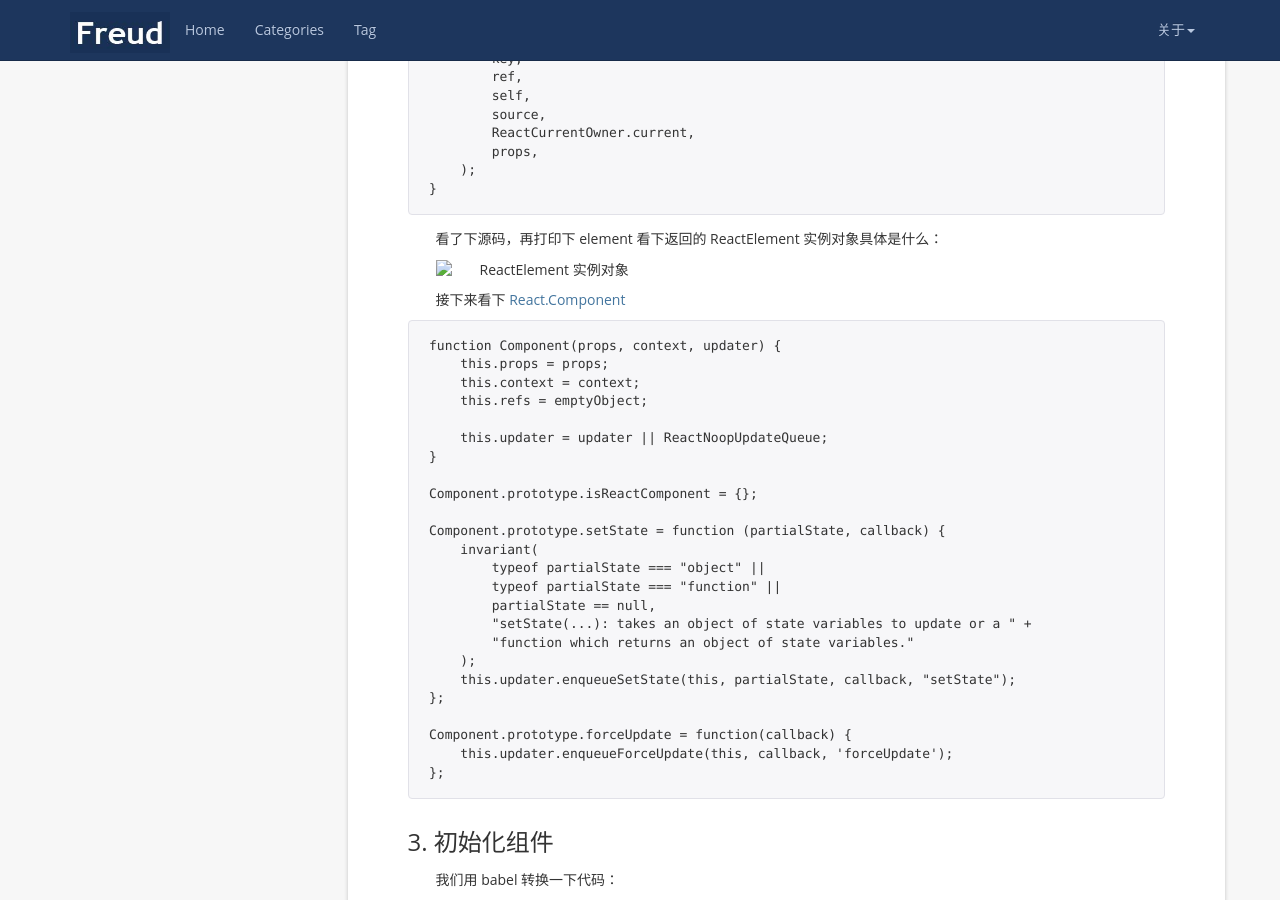
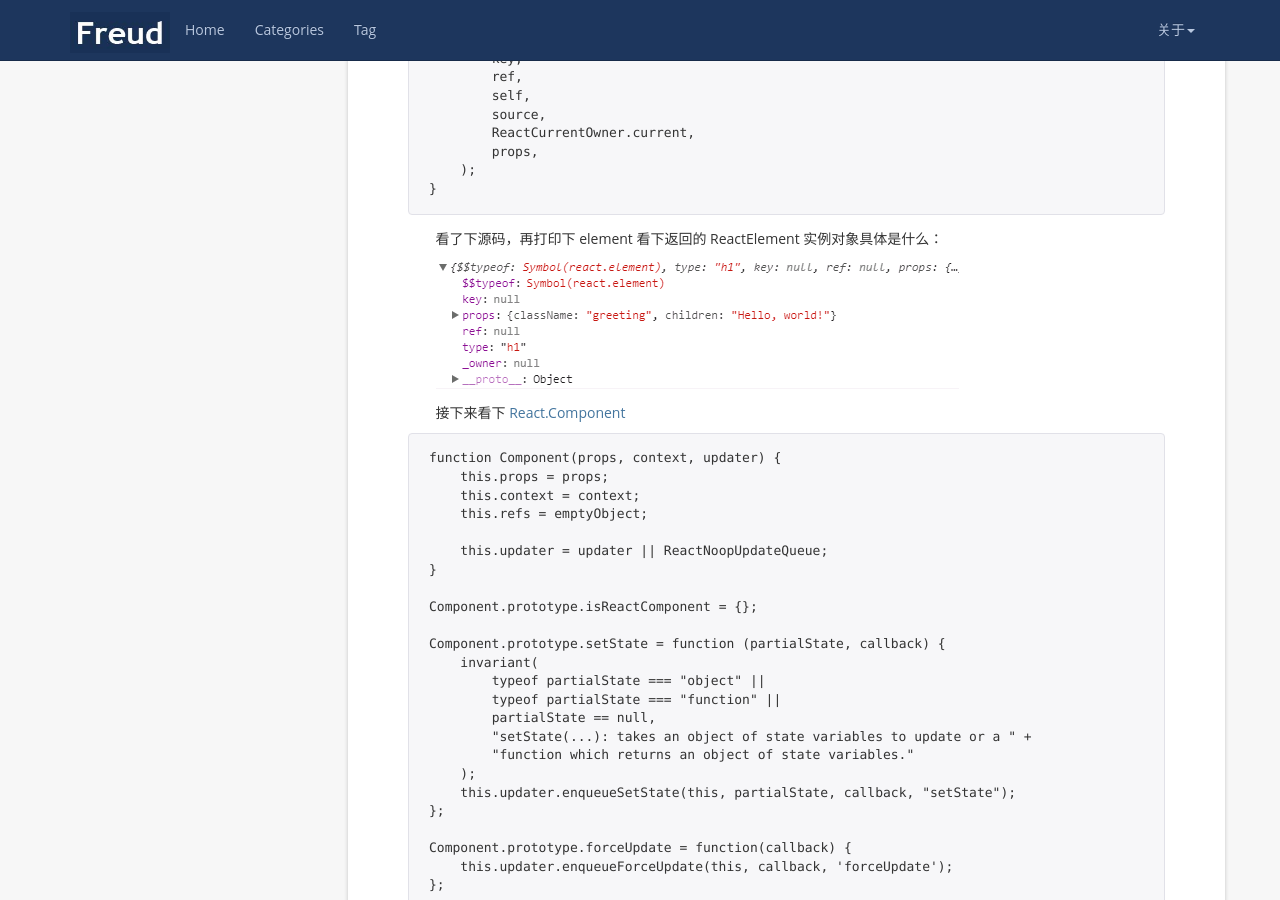
Before and after one commit to peiyanhuang/MyBlog, a Jekyll site: the page built from _posts/2018-05-15-virtual-dom.md, in a window 1280 px wide and 900 px high, scrolled down 3093 px. Built offline with Jekyll 4.4.1, drawn with Linux system fonts in a browser that asks for light colours; nearby versions of some CDN libraries.

Commit message:
@update: image

```diff
--- a/_posts/2018-05-15-virtual-dom.md
+++ b/_posts/2018-05-15-virtual-dom.md
@@ -154,7 +154,7 @@ export function createElement(type, config, children) {
 
 看了下源码，再打印下 element 看下返回的 ReactElement 实例对象具体是什么：
 
-![ReactElement 实例对象](../images/react/ReactElement.png)
+![ReactElement 实例对象]({{ '/images/react/ReactElement.png' | prepend: site.baseurl }})
 
 接下来看下 [React.Component](https://github.com/facebook/react/blob/master/packages/react/src/ReactBaseClasses.js#L17)
 
@@ -584,7 +584,7 @@ function workLoop(isAsync) {
 3. 构建的同时，生成 Fiber 信息，这些 Fiber 信息实际上就是为了之后在更新时，能够在任意的地方使得树遍历都可以用大循环来搞
 
 最后整理一张导图供参考：
-![流程图](../images/react/React.png)
+![流程图]({{ '/images/react/React.png' | prepend: site.baseurl }})
 
 ### 参考资料
 
```
